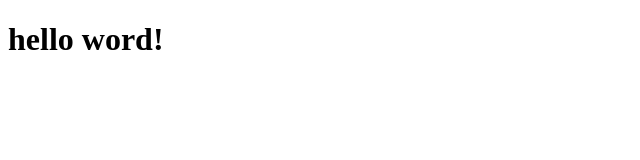
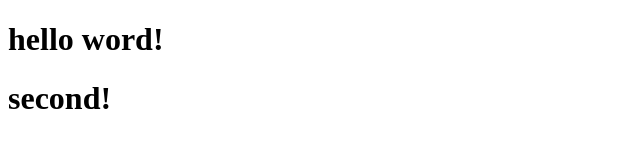
Before and after one commit to ddddd-m/project, a plain HTML site: page index.html in a window 1280 px wide. Shown: the whole page, without its empty margins (0-640 px from the left). Drawn offline with Linux system fonts and the light colour scheme.

Commit message:
第二次修改！

```diff
--- a/index.html
+++ b/index.html
@@ -6,5 +6,6 @@
 </head>
 <body>
 	<h1>hello word!</h1>
+	<h1>second!</h1>
 </body>
 </html>
```
